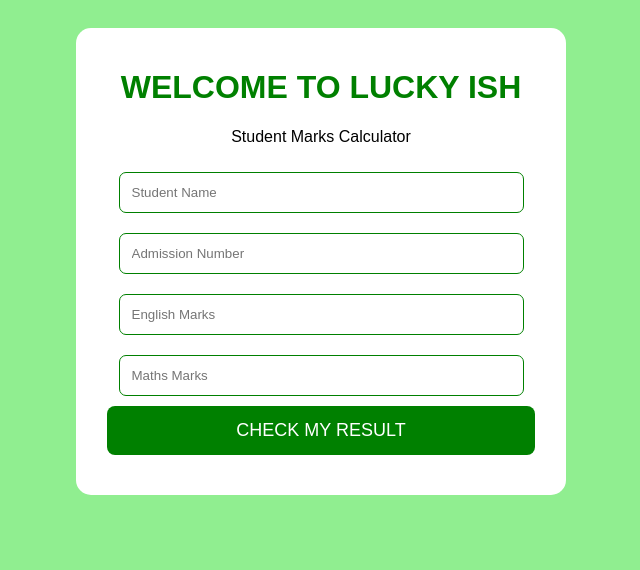
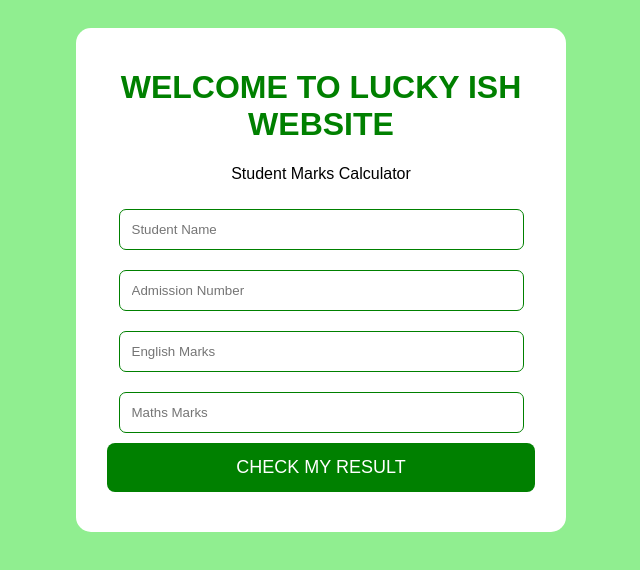
Before and after one commit to luckyish15-netizen/lucky-ish-website, a plain HTML site: page index.html in a window 1280 px wide. Shown: the whole page, without its empty margins (319-959 px from the left). Drawn offline with Linux system fonts and the light colour scheme.

Commit message:
Update index.html

```diff
--- a/index.html
+++ b/index.html
@@ -53,7 +53,7 @@ button {
 
 <div class="container">
 
-<h1>WELCOME TO LUCKY ISH</h1>
+<h1>WELCOME TO LUCKY ISH WEBSITE</h1>
 <p>Student Marks Calculator</p>
 
 <input id="name" placeholder="Student Name">
```
